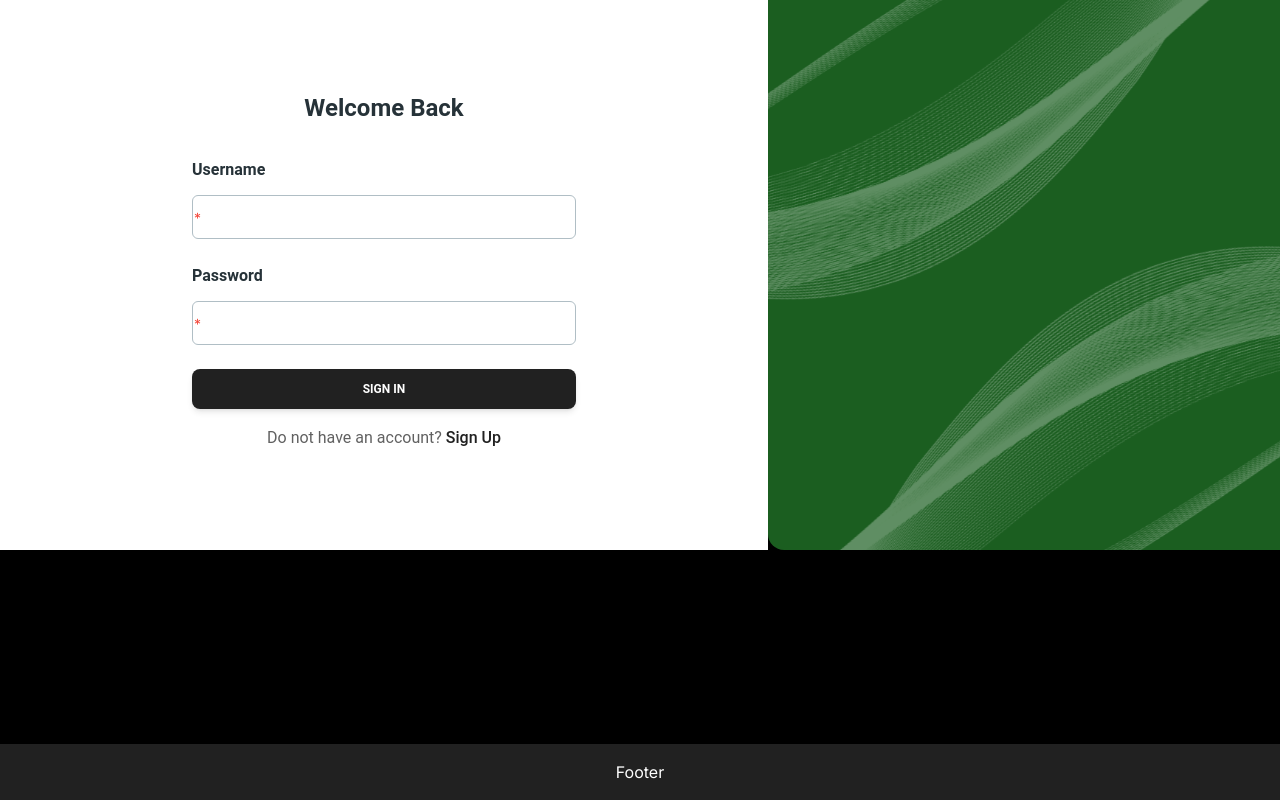
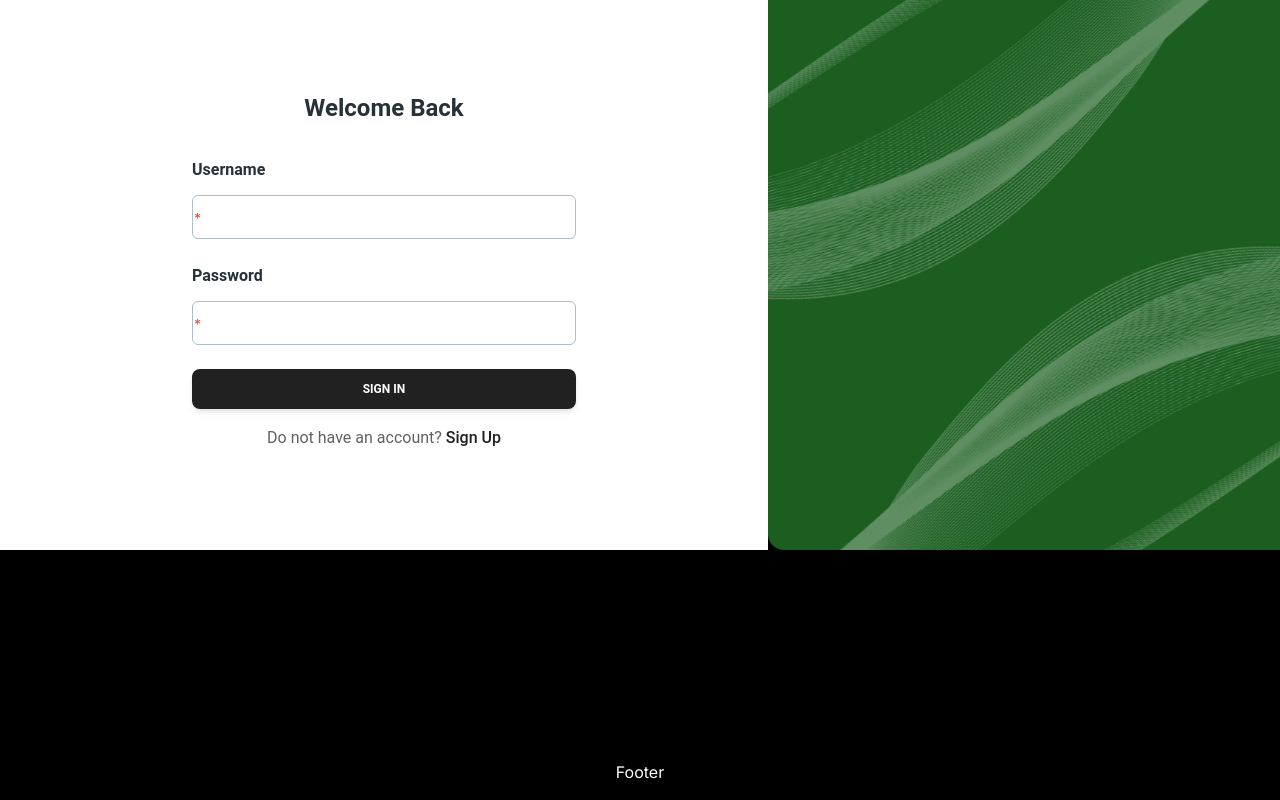
Before and after one commit to Linken-Tech/spa-frontend, a Next.js app: page /auth/login in a window 1280 px wide. Built offline with nearby package versions, Linux system fonts and the light colour scheme.

Commit message:
[change] make the footer bg black temporary

```diff
--- a/app/layout.tsx
+++ b/app/layout.tsx
@@ -20,7 +20,7 @@ export default function RootLayout({
         <div className="flex-1">
           {children}
         </div>
-        <footer className="bg-gray-900 text-white text-center py-4">Footer</footer>
+        <footer className="bg-black text-white text-center py-4">Footer</footer>
       </body>
     </html>
   );
```
